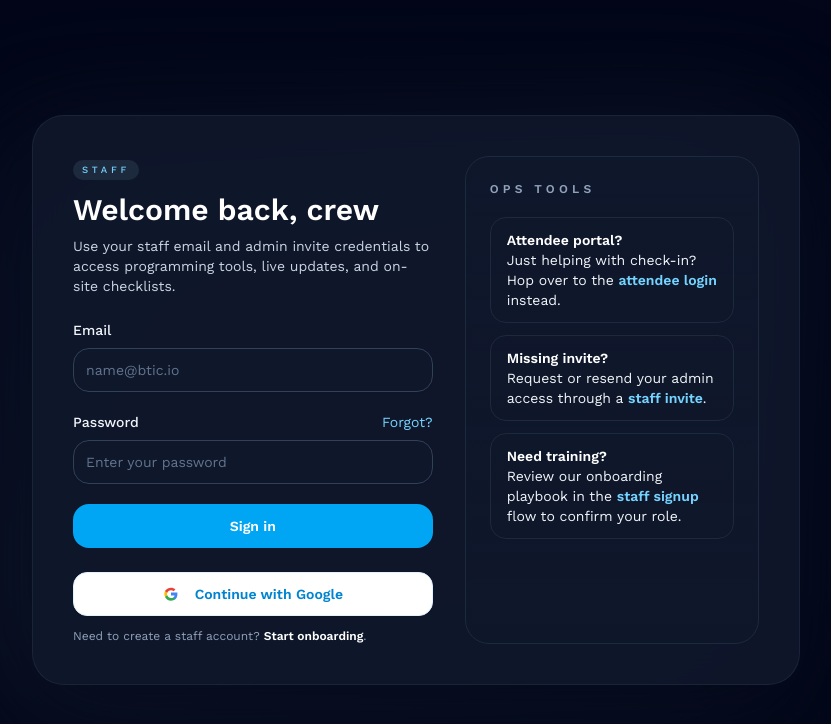
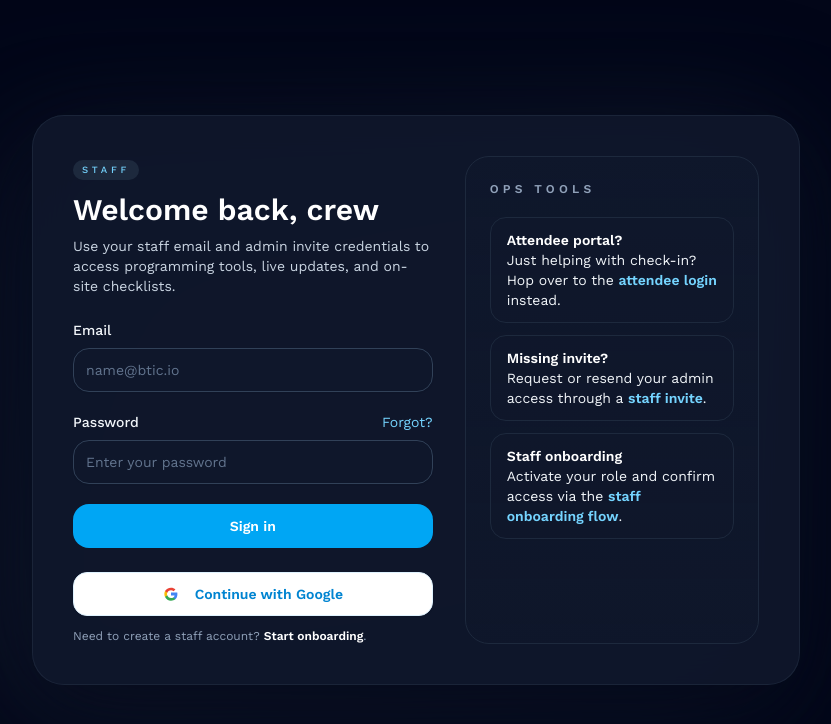
Before and after one commit to abubahmed/bt-ic-guide-nextjs-firebase, a Next.js app: page /staff/auth/login in a window 1280 px wide. Shown: the top 724 px of the page, without its empty margins (224-1055 px from the left). Built offline with nearby package versions, Linux system fonts and the light colour scheme; no server answers; a web font is replaced by a local one.

Commit message:
Refactor login page text to clarify onboarding process
Co-authored-by: abuah0821 <abuah0821@gmail.com>

```diff
--- a/app/staff/auth/login/page.tsx
+++ b/app/staff/auth/login/page.tsx
@@ -130,13 +130,13 @@ export default function StaffLoginPage() {
                   </p>
                 </div>
                 <div className="rounded-2xl border border-slate-800 bg-slate-900/80 px-4 py-3">
-                  <p className="font-semibold text-white">Need training?</p>
+                  <p className="font-semibold text-white">Staff onboarding</p>
                   <p>
-                    Review our onboarding playbook in the{" "}
+                    Activate your role and confirm access via the{" "}
                     <Link href="/staff/auth/signup" className="font-semibold text-sky-300 hover:text-white">
-                      staff signup
-                    </Link>{" "}
-                    flow to confirm your role.
+                      staff onboarding flow
+                    </Link>
+                    .
                   </p>
                 </div>
               </div>
```
